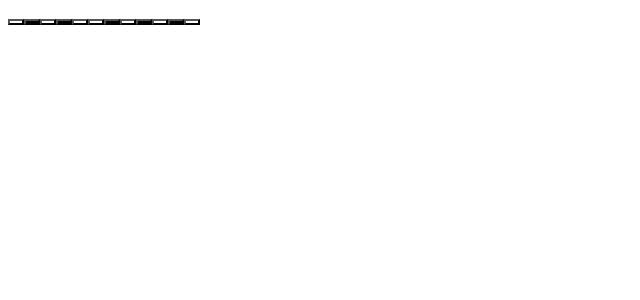
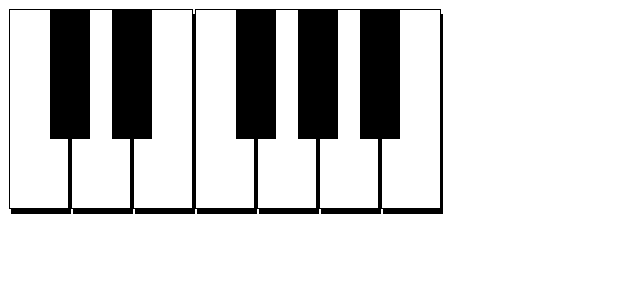
Before and after one commit to Jbridges1119/pianoBeats, a React (Create React App) app: page / in a window 1280 px wide. Shown: the top 300 px of the page, without its empty margins (0-640 px from the left). Built offline with nearby package versions, Linux system fonts and the light colour scheme.

Commit message:
Add key styling

```diff
--- a/src/styles/Note.style.ts
+++ b/src/styles/Note.style.ts
@@ -2,7 +2,28 @@ import styled from 'styled-components'
 
 
 export const Black = styled.button`
-background: black;`
+  width: 40px;
+  height: 130px;
+  background: black;
+  border: solid black 1px;
+  position: absolute;
+  margin: 1px;
+  margin-left: -20px;
+  :active {
+    background: #333;
+  }
+`;
 
 export const White = styled.button`
-background:white;`
+  width: 60px;
+  height: 200px;
+  background: white;
+  border: solid black 1px;
+  box-shadow: 2px 5px;
+  margin: 1px;
+  margin-left: '-20px';
+  box-sizing: border-box;
+  :active {
+    background: #eee;
+  }
+`;
```
